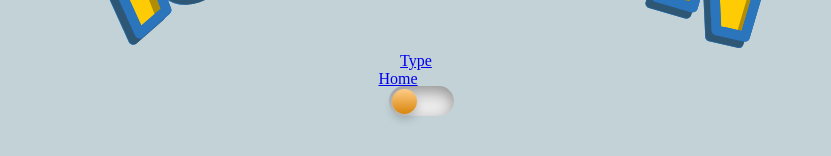
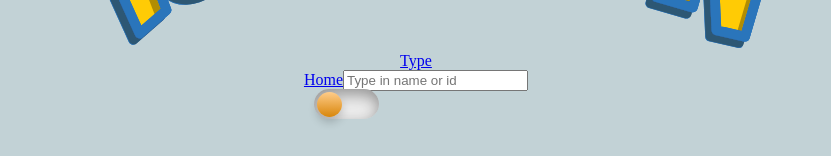
Before and after one commit to BrunoTesseraux/PokeAPI, a React (Vite) app: page /types in a window 1280 px wide. Shown: the part 314-470 px from the top of the page, without its empty margins (224-1055 px from the left). Built offline with nearby package versions, Linux system fonts and the light colour scheme; no server answers.

Commit message:
searchbar mit filter function für keyword suche implementiert

```diff
--- a/src/components/DarkMode/DarkMode.jsx
+++ b/src/components/DarkMode/DarkMode.jsx
@@ -25,7 +25,7 @@ const DarkMode = () => {
         id="darkmode-toggle"
         onChange={toggleDarkLight}
       />
-      <label className="dark_mode_label" for="darkmode-toggle">
+      <label className="dark_mode_label" htmlFor="darkmode-toggle">
         {/* <Sun />
         <Moon /> */}
       </label>
--- a/src/components/PokeItem/PokeItem.jsx
+++ b/src/components/PokeItem/PokeItem.jsx
@@ -15,7 +15,7 @@ const PokeItem = (props) => {
         </div>
           <div>
           <h2>{props.name.toUpperCase()}</h2>
-          <h3># {props.id.toString().padStart(3,"0")}</h3>
+          <h3>#{props.id.toString().padStart(3,"0")}</h3>
           <div className="flexitem">
           {props.types.map((types, index) =>  <p key={index}>{types.type.name}</p>)}
           </div>
--- a/src/components/Searchbar/Searchbar.jsx
+++ b/src/components/Searchbar/Searchbar.jsx
@@ -1,5 +1,33 @@
+import { useEffect, useState, useContext } from "react";
+import { PokeDetailsContext } from "../../context/Context";
+import { Link } from "react-router-dom";
+import PokeItem from "../PokeItem/PokeItem";
+
 const Searchbar = () => {
-  return <></>;
+
+  const [searchbarInput, setSearchbarInput] = useState([]);
+  const pokeData = useContext(PokeDetailsContext);
+
+  const filterByKeyword = (e) => {
+
+    const filteredPoke = [...pokeData.resetData].filter((pokemon) => {
+      if(pokemon.name.toLowerCase().includes(e.target.value.toLowerCase()))
+      {
+        return pokemon;
+      }
+    })
+    pokeData.setPokedetaildata(filteredPoke);
+  }
+
+  return (
+  <>
+    <input
+    onChange={filterByKeyword}
+    className="searchbar"
+    type="text"
+    placeholder="Type in name or id"
+    />
+  </>);
 };
 
 export default Searchbar;
```
